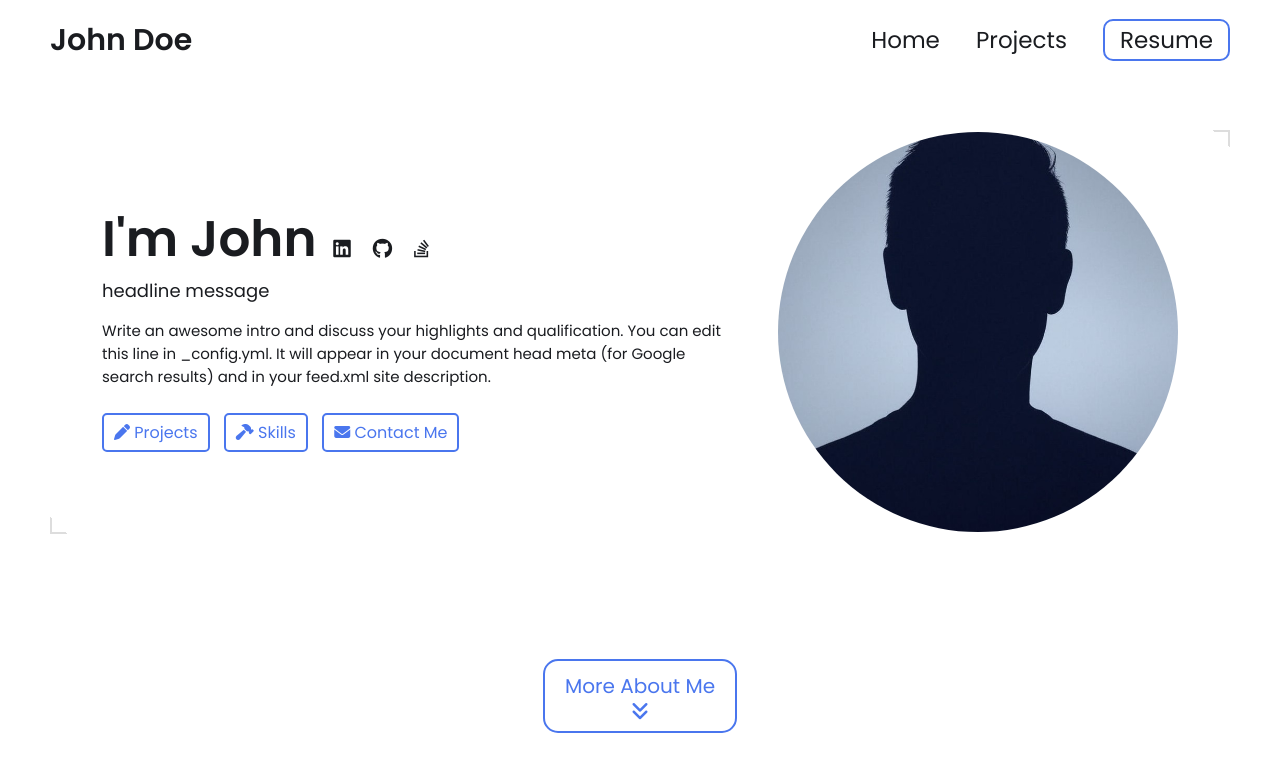
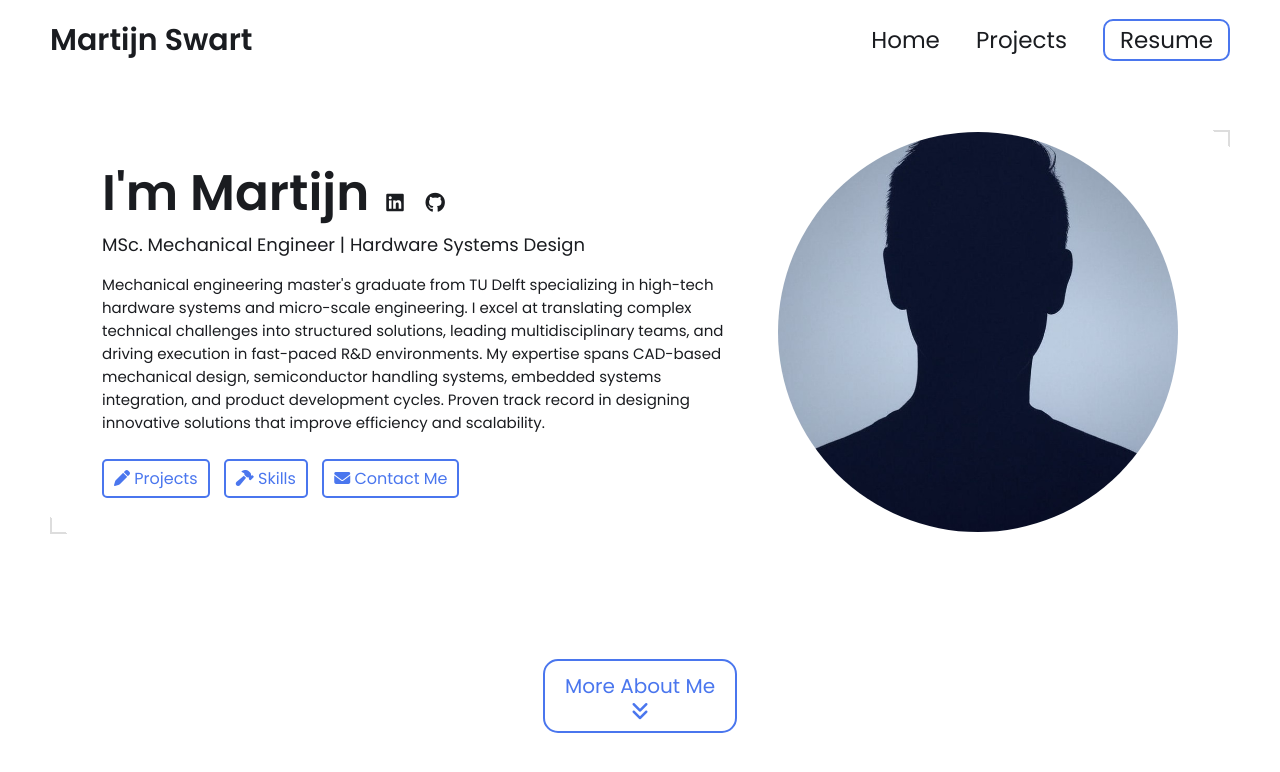
Before and after one commit to martijnswart01/martijnswart01.github.io, a Jekyll site: the page built from index.html, in a window 1280 px wide and 900 px high. Shown: the top 772 px of the window. Built offline with Jekyll 4.4.1, drawn with Linux system fonts in a browser that asks for light colours.

Commit message:
Update _config.yml

```diff
--- a/_config.yml
+++ b/_config.yml
@@ -7,17 +7,15 @@
 
 # Main Page Setup
 
-title: John Doe's Portfolio # This is what shows up in the tab of the browser
+title: Martijn Swart's Portfolio # This is what shows up in the tab of the browser
 
 
 
 # Hero Section
-name: John Doe
-headline: headline message
+name: Martijn Swart
+headline: MSc. Mechanical Engineer | Hardware Systems Design
 description: >- # dont remove this line. this will ignore all new lines until the next section
-  Write an awesome intro and discuss your highlights and qualification. You can edit this
-  line in _config.yml. It will appear in your document head meta (for
-  Google search results) and in your feed.xml site description.
+  Mechanical engineering master's graduate from TU Delft specializing in high-tech hardware systems and micro-scale engineering. I excel at translating complex technical challenges into structured solutions, leading multidisciplinary teams, and driving execution in fast-paced R&D environments. My expertise spans CAD-based mechanical design, semiconductor handling systems, embedded systems integration, and product development cycles. Proven track record in designing innovative solutions that improve efficiency and scalability.
 
 # Place your profile image in /assets/images/profile-image/folder and edit the file name
 profile_image: ./assets/images/profile-image/avatar.jpeg
@@ -25,15 +23,15 @@ profile_image: ./assets/images/profile-image/avatar.jpeg
 
 # Link your resume
 # You can place your resume in assets/resume/{resume.pdf or add external link such as pdf saved in google drive
-resume-url: https://drive.google.com/file/d/13Z3duVzh-gguPU5r03oJVEE6rV9rd3DS/view?usp=sharing # or /assets/resume/resume.pdf
+resume-url: assets/resume/Resume_Martijn_Swart___vU.pdf
 
 
 # Set up external links - this will show up as small icons next to your name.
 
 external-links:    # input only your own url slug. The icons with missing entries will not appear.
-  linkedin: test    # https://www.linkedin.com/in/{your url slug}
-  github: leea12    # https://github.com/{your url slug}
-  stackoverflow: test      # https://stackoverflow.com/users/{your url slug}
+  linkedin: martijn-swart    # https://www.linkedin.com/in/{your url slug}
+  github: martijnswart01    # https://github.com/{your url slug}
+  stackoverflow:       # https://stackoverflow.com/users/{your url slug}
   medium:            # https://medium.com/@{your url slug}
   x-twitter:   # https://x.com/{your url slug}
   threads:            # https://threads.net/@{your url slug}
```
